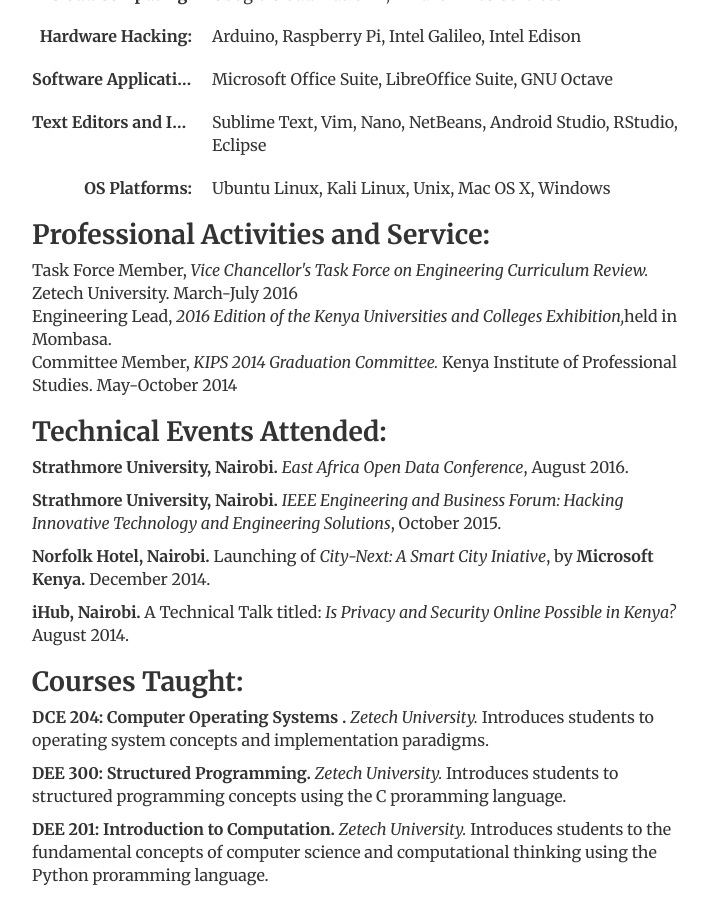
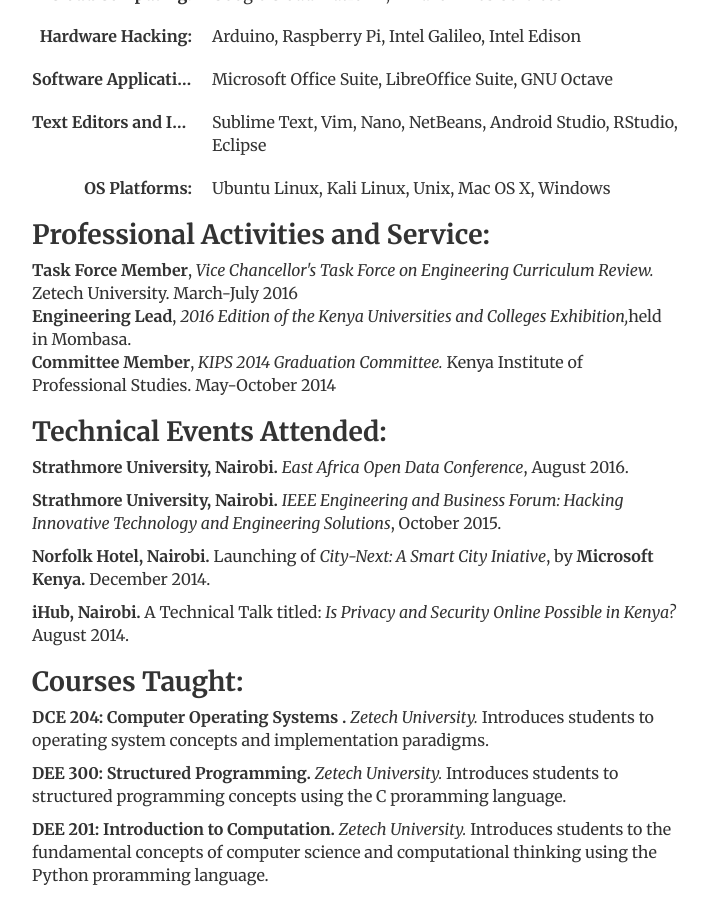
Before and after one commit to theafricanengineer/theafricanengineer.github.io, a Jekyll site: the page built from cv/index.html, in a window 1280 px wide and 900 px high, scrolled down 2290 px. Shown: the whole window, without its empty margins (284-992 px from the left). Built offline with Jekyll 4.4.1, drawn with Linux system fonts in a browser that asks for light colours.

```diff
--- a/cv/index.html
+++ b/cv/index.html
@@ -13,7 +13,7 @@ description: Current CV for Chrispine Chiedo, a Consultant, Technical Trainer, S
 				<div itemscope itemtype="http://data-vocabulary.org/Person">
 				<span itemprop="name"><h1>Chrispine Chiedo</h1></span>
 				<address>
-				<span itemprop="affiliation"><strong>Zetech University,</strong><br></span>
+				<span itemprop="affiliation">Zetech University,<br></span>
 				<span itemprop="affiliation">Department of Engineering,<br></span>
 				Main Campus, Off Thika Road,<br>
 				Nairobi, Kenya.<br>
@@ -137,9 +137,9 @@ description: Current CV for Chrispine Chiedo, a Consultant, Technical Trainer, S
 
 				<h2>Professional Activities and Service:</h2>
 				<ul class="list-unstyled">
-				<li>Task Force Member, <em>Vice Chancellor's Task Force on Engineering Curriculum Review.</em> Zetech University. March-July 2016</li>
-				<li>Engineering Lead, <em>2016 Edition of the Kenya Universities and Colleges Exhibition,</em>held in Mombasa.</li>
-				<li>Committee Member, <em>KIPS 2014 Graduation Committee.</em> Kenya Institute of Professional Studies. May-October 2014</li>
+				<li><strong>Task Force Member</strong>, <em>Vice Chancellor's Task Force on Engineering Curriculum Review.</em> Zetech University. March-July 2016</li>
+				<li><strong>Engineering Lead</strong>, <em>2016 Edition of the Kenya Universities and Colleges Exhibition,</em>held in Mombasa.</li>
+				<li><strong>Committee Member</strong>, <em>KIPS 2014 Graduation Committee.</em> Kenya Institute of Professional Studies. May-October 2014</li>
 				</ul>
 
 				<h2>Technical Events Attended:</h2>
```
